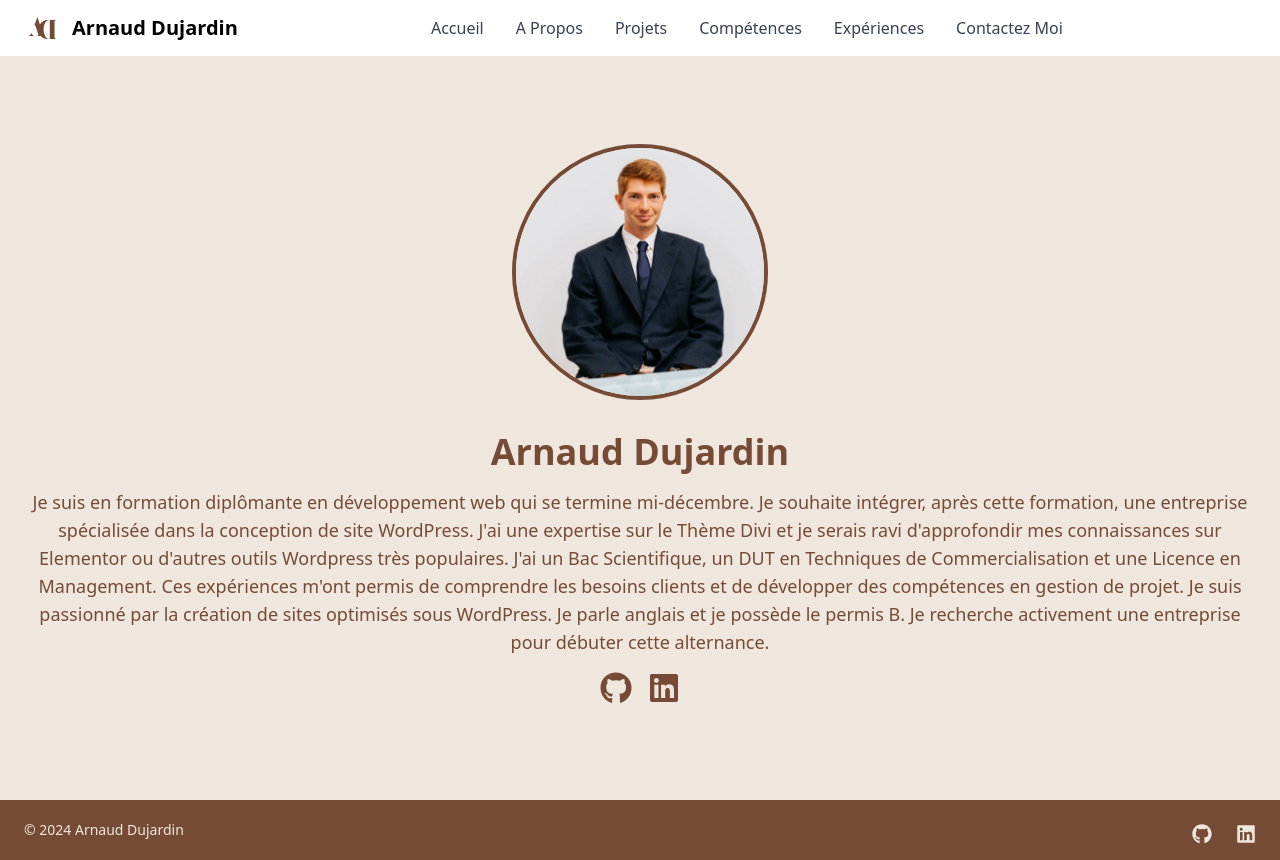
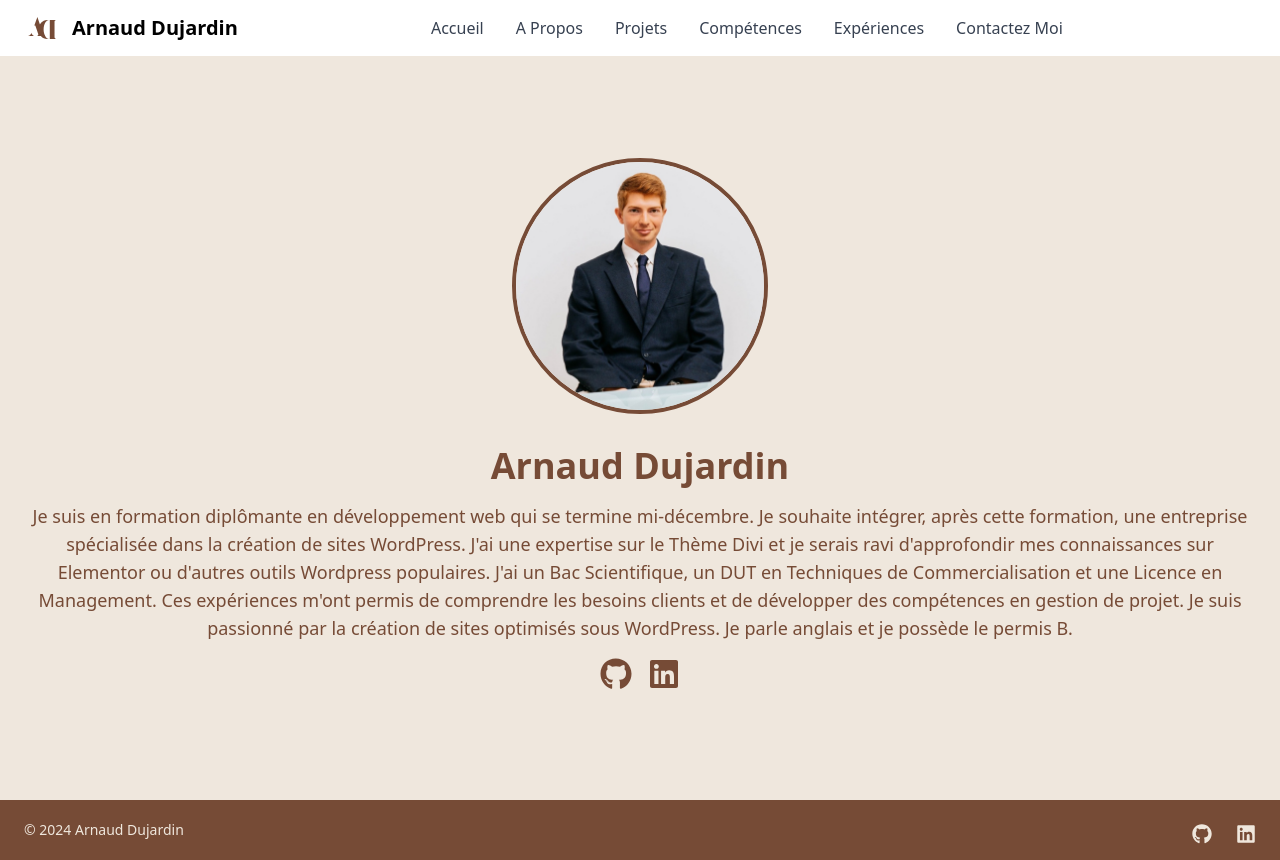
Before and after one commit to adminnono/Portfolio-Arnaud-Dujardin, a React (Vite) app: page /about in a window 1280 px wide. Built offline with nearby package versions, Linux system fonts and the light colour scheme; no server answers.

Commit message:
modif about

```diff
--- a/src/components/About.jsx
+++ b/src/components/About.jsx
@@ -57,7 +57,7 @@ const About = () => {
           Arnaud Dujardin
         </h1>
         <p className="text-lg text-darkDesert mb-4 text-center px-8">
-        Je suis en formation diplômante en développement web qui se termine mi-décembre. Je souhaite intégrer, après cette formation, une entreprise spécialisée dans la conception de site WordPress. J'ai une expertise sur le Thème Divi et je serais ravi d'approfondir mes connaissances sur Elementor ou d'autres outils Wordpress très populaires. J'ai un Bac Scientifique, un DUT en Techniques de Commercialisation et une Licence en Management. Ces expériences m'ont permis de comprendre les besoins clients et de développer des compétences en gestion de projet. Je suis passionné par la création de sites optimisés sous WordPress. Je parle anglais et je possède le permis B. Je recherche activement une entreprise pour débuter cette alternance.
+        Je suis en formation diplômante en développement web qui se termine mi-décembre. Je souhaite intégrer, après cette formation, une entreprise spécialisée dans la création de sites WordPress. J'ai une expertise sur le Thème Divi et je serais ravi d'approfondir mes connaissances sur Elementor ou d'autres outils Wordpress populaires. J'ai un Bac Scientifique, un DUT en Techniques de Commercialisation et une Licence en Management. Ces expériences m'ont permis de comprendre les besoins clients et de développer des compétences en gestion de projet. Je suis passionné par la création de sites optimisés sous WordPress. Je parle anglais et je possède le permis B.
         </p>
         <p className="text-lg text-darkDesert mb-4 text-center px-8">
 
```
